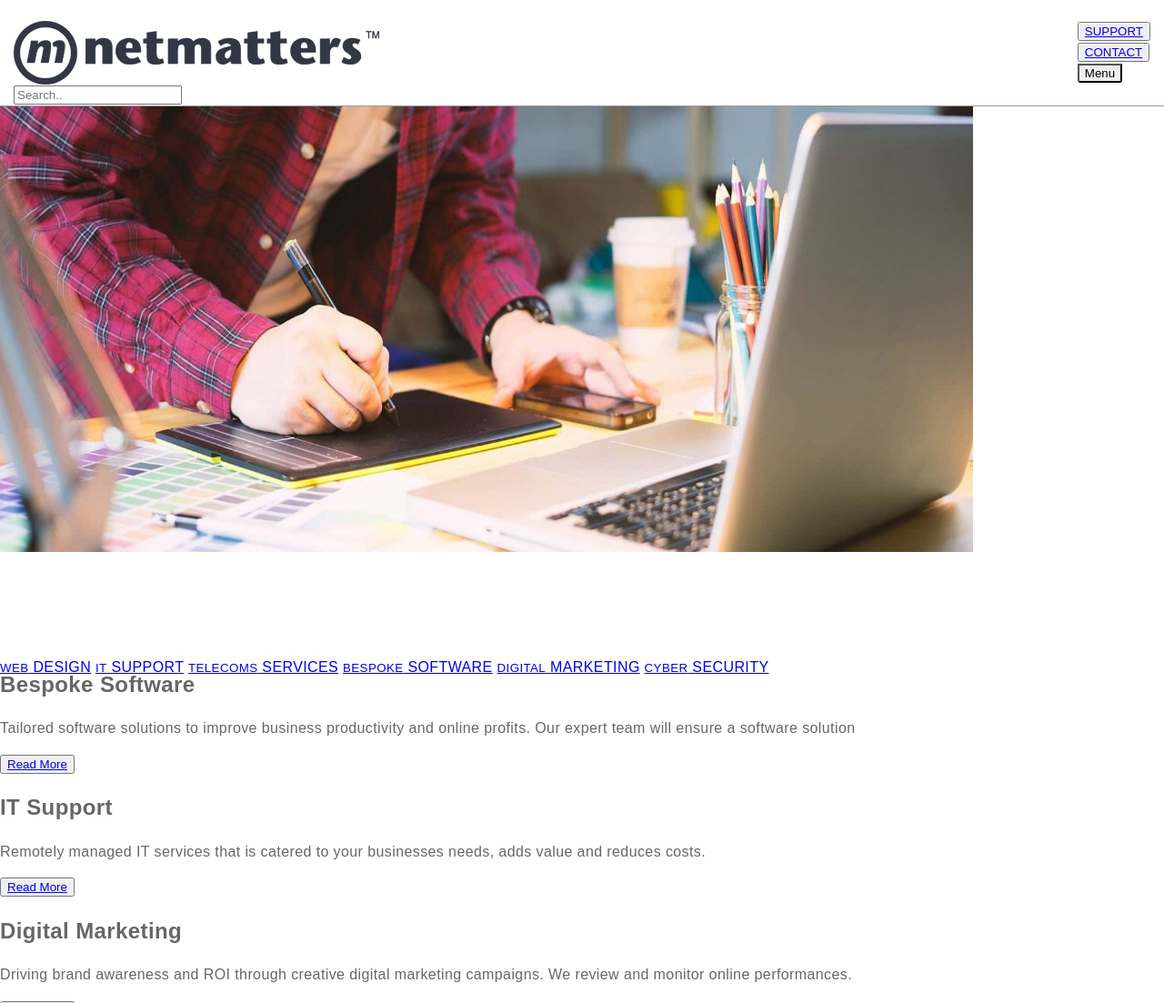
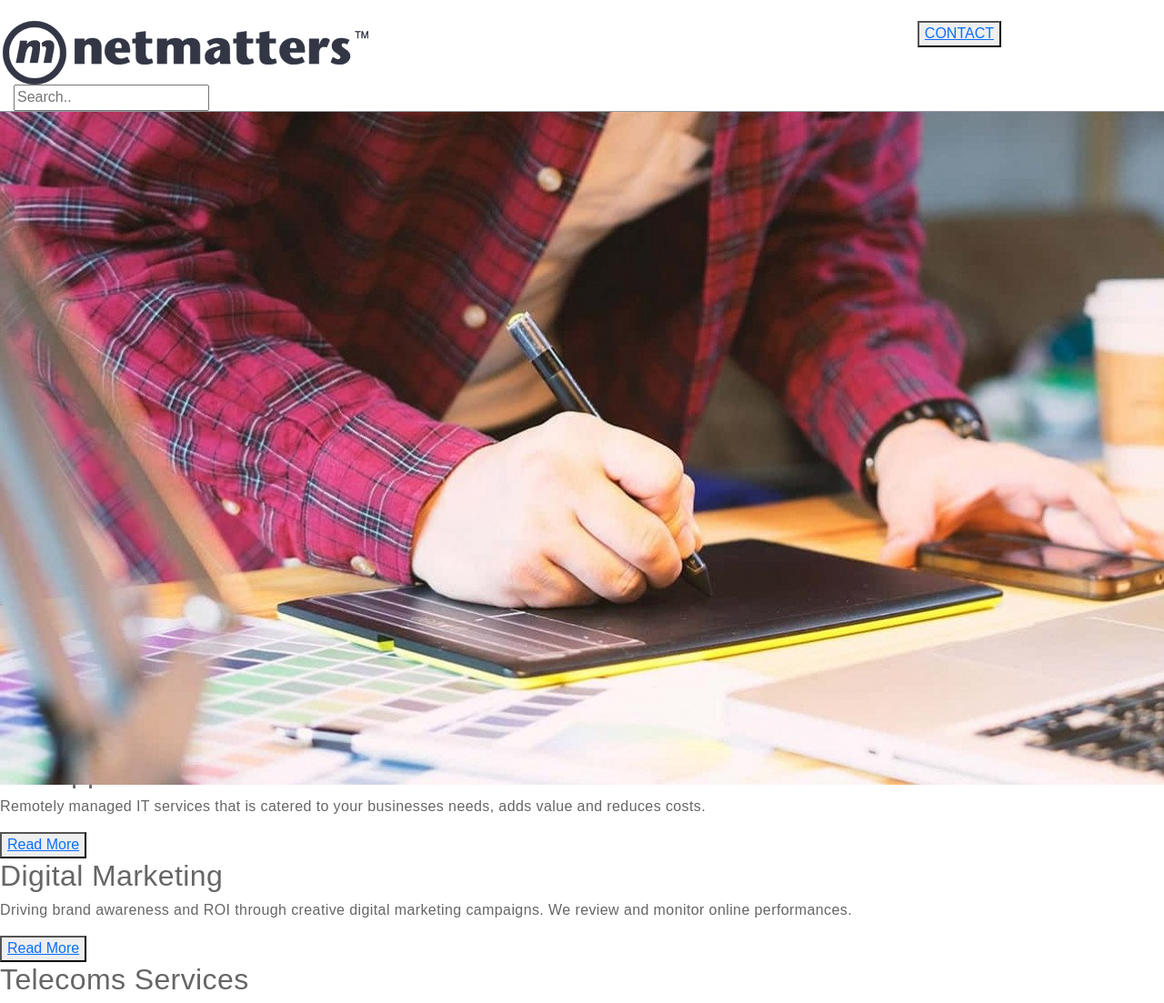
Before and after one commit to Bellybones-inc/Netmatters-Website, a PHP site: page / in a window 1280 px wide. Shown: the top 1103 px of the page at 91% size. Run offline with PHP 8.4, Linux system fonts and the light colour scheme.

Commit message:
Added linked bootstrap to head.

```diff
--- a/SCSS/styles.css
+++ b/SCSS/styles.css
@@ -75,10 +75,18 @@
   display: flex;
   flex-direction: column;
 }
-.full-page .hero-banner {
+
+.hero-banner {
   border-top: 1px solid rgba(51, 54, 69, 0.5);
+  display: block;
   flex: 1 0 auto;
   position: relative;
+}
+
+.hero-image {
+  min-height: 1px;
+  float: left;
+  margin-right: 0px;
 }
 
 /* consider removing height from container below */
--- a/SCSS/styles.scss
+++ b/SCSS/styles.scss
@@ -76,15 +76,20 @@
   min-height: 700px;
   display: flex;
   flex-direction: column;
-
+}
 
   .hero-banner {
   border-top: 1px solid rgba(51, 54, 69,.5);
+  display: block;
   flex: 1 0 auto;
   position: relative;
 }
+
+.hero-image {
+  min-height: 1px;
+  float: left;
+  margin-right: 0px;
 }
-
 
 /* consider removing height from container below */
 
--- a/index.html
+++ b/index.html
@@ -1,11 +1,17 @@
 <!DOCTYPE html>
 <html>
   <head>
-    <link rel="stylesheet" type="text/css" href="SCSS/styles.css">
+    <title>Netmatters Homepage</title>
+    <!-- Meta tags -->
     <meta charset="utf-8">
     <meta name="viewport" content="width=device-width,
     initial-scale=1, maximum-scale=1">==$0
-    <title>Netmatters Homepage</title>
+
+    <!-- CSS and Bootstrap CSS -->
+    <link href="https://cdn.jsdelivr.net/npm/bootstrap@5.0.2/dist/css/bootstrap.min.css"
+    rel="stylesheet" integrity="sha384-EVSTQN3/azprG1Anm3QDgpJLIm9Nao0Yz1ztcQTwFspd3yD65VohhpuuCOmLASjC"
+    crossorigin="anonymous">
+    <link rel="stylesheet" type="text/css" href="SCSS/styles.css">
 
     <!-- <link href="dist/hamburgers.css" rel="stylesheet"> -->
   </head>
@@ -42,17 +48,23 @@
 
               </div>
 
-               <button class="support"><a href="#">SUPPORT</a></button>
+              <div class=help>
+
+               <a>
+
+               </a>
 
                <button class="contact"><a href="#">CONTACT</a></button>
 
-              <button class="hamburger" type="button">
+             </div>
+
+              <!-- <button class="hamburger" type="button">
                 <span class="hamburger-box">
                   <span class="hamburger-inner">
                   </span>
                 </span>
                 <span class="title">Menu</span>
-              </button>
+              </button> -->
 
              </div>
 
@@ -66,7 +78,7 @@
 
               <div class="hero-banner">
 
-                <img class="hero-image" src="img/home-image1.jpeg" width="1070" height="490">
+                <img class="hero-image" src="img/home-image1.jpeg">
 
               </div>
 
```
Also changed, not shown: 1 other file.
